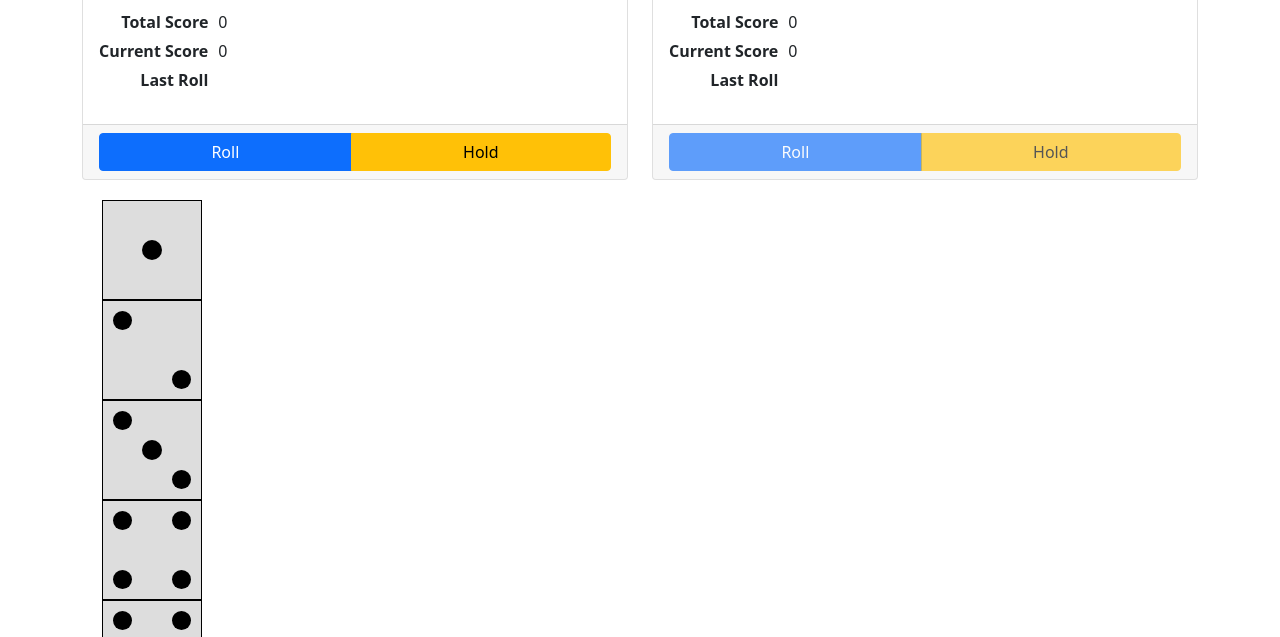
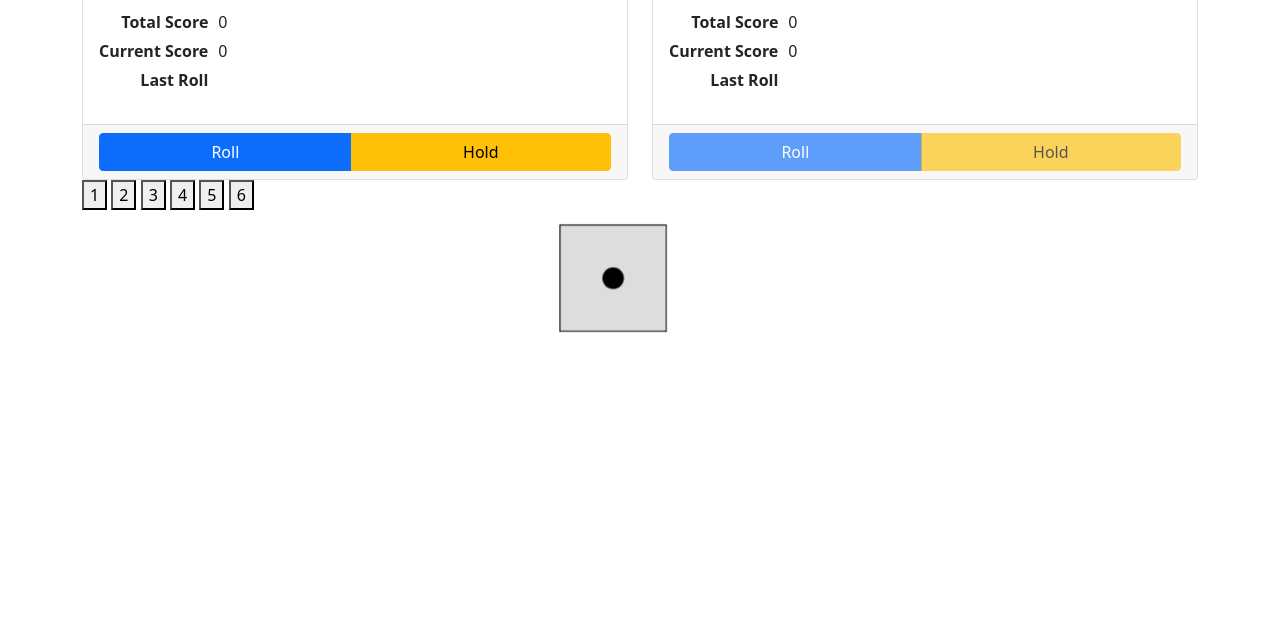
Before and after one commit to AlyxMoon/epicodus-week04-pig-dice, a plain HTML site: page index.html in a window 1280 px wide. Shown: the part 146-783 px from the top of the page. Drawn offline with nearby package versions, Linux system fonts and the light colour scheme.

Commit message:
begin adding sides for the dice with ability to set active set

```diff
--- a/css/styles.css
+++ b/css/styles.css
@@ -16,13 +16,35 @@ dd {
   margin: 0;
 }
 
+.dice-wrapper {
+  perspective: 720;
+  -webkit-perspective: 720;
+  /* transform: translateZ(-100px); */
+
+  margin: 0 auto;
+}
+
 .dice {
-  margin: 20px;
+  margin: 20px auto;
+  height: 150px;
+  width: 150px;
+
+  position: relative;
+
+  transform-style: preserve-3d;
+  transform: rotateX(0deg) rotateY(0deg) rotateZ(0deg);
+
+  transition: transform 0.5s;
+}
+
+.dice[data-roll="2"] {
+  transform: rotateX(90deg) rotateY(0deg) rotateZ(0deg);
 }
 
 .dice-side {
   height: 100px;
   width: 100px;
+  padding: 10px;
 
   background-color: #DDD;
   border: 1px solid black;
@@ -34,9 +56,36 @@ dd {
   justify-content: center;
   align-items: center;
 
-  padding: 10px;
+  position: absolute;
+}
 
+.dice-side[data-side="1"] {
+  /* display: none; */
+  transform: rotate3d(0, 0, 0, 90deg) translateZ(50px);
 }
+
+.dice-side[data-side="2"] {
+  /* display: none; */
+  /* transform: rotateX(360deg) rotateY(360deg) rotateZ(180deg); */
+  transform: rotate3d(-1, 0, 0, 90deg) translateZ(50px);
+}
+
+.dice-side[data-side="3"] {
+  display: none;
+}
+
+.dice-side[data-side="4"] {
+  display: none;
+}
+
+.dice-side[data-side="5"] {
+  display: none;
+}
+
+.dice-side[data-side="6"] {
+  display: none;
+}
+
 
 .dice .dot {
   background-color: black;
--- a/index.html
+++ b/index.html
@@ -114,6 +114,16 @@
         </div>
       </div>
 
+      <div>
+        <button id="roll1">1</button>
+        <button id="roll2">2</button>
+        <button id="roll3">3</button>
+        <button id="roll4">4</button>
+        <button id="roll5">5</button>
+        <button id="roll6">6</button>
+      </div>
+
+      <div class="dice-wrapper">
         <div id="player1-dice" class="dice" data-roll="1">
           <div class="dice-side" data-side="1">
             <div class="dot" data-position="middle"></div>
@@ -154,6 +164,7 @@
             <div class="dot" data-position="bottom-right"></div>
           </div>
         </div>
+      </div>
     </section>
 
     <section class="row test-section d-none">
--- a/js/scripts.js
+++ b/js/scripts.js
@@ -13,6 +13,13 @@ function setUpEventWatchers (gameManager) {
   $('#input-toggle-tests').on('change', () => {
     $('.test-section, .main-section').toggleClass('d-none')
   })
+
+  $('#roll1').on('click', function () { $('.dice').attr('data-roll', 1) })
+  $('#roll2').on('click', function () { $('.dice').attr('data-roll', 2) })
+  $('#roll3').on('click', function () { $('.dice').attr('data-roll', 3) })
+  $('#roll4').on('click', function () { $('.dice').attr('data-roll', 4) })
+  $('#roll5').on('click', function () { $('.dice').attr('data-roll', 5) })
+  $('#roll6').on('click', function () { $('.dice').attr('data-roll', 6) })
 }
 
 function updatePlayerDisplay (gameManager) {
```
Lines whose indentation alone changed are shown as unchanged.
